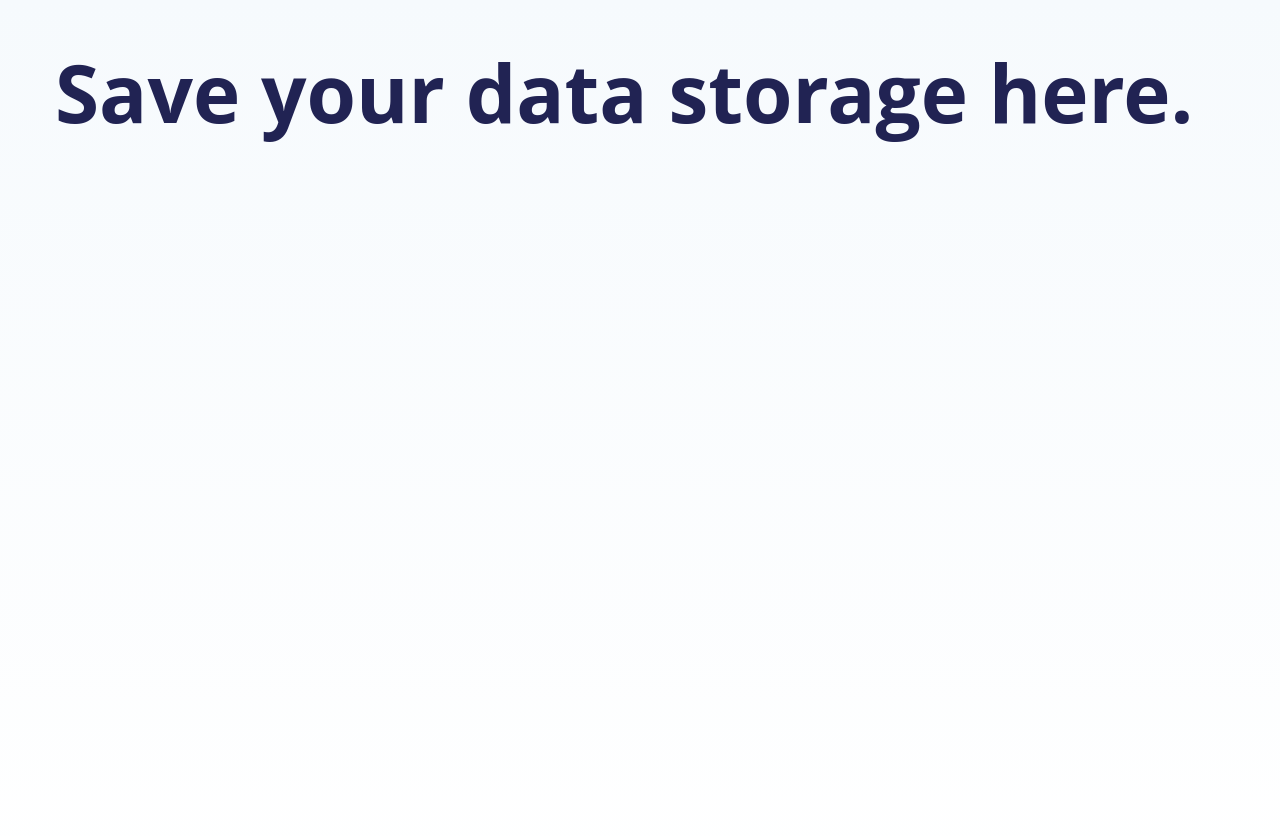
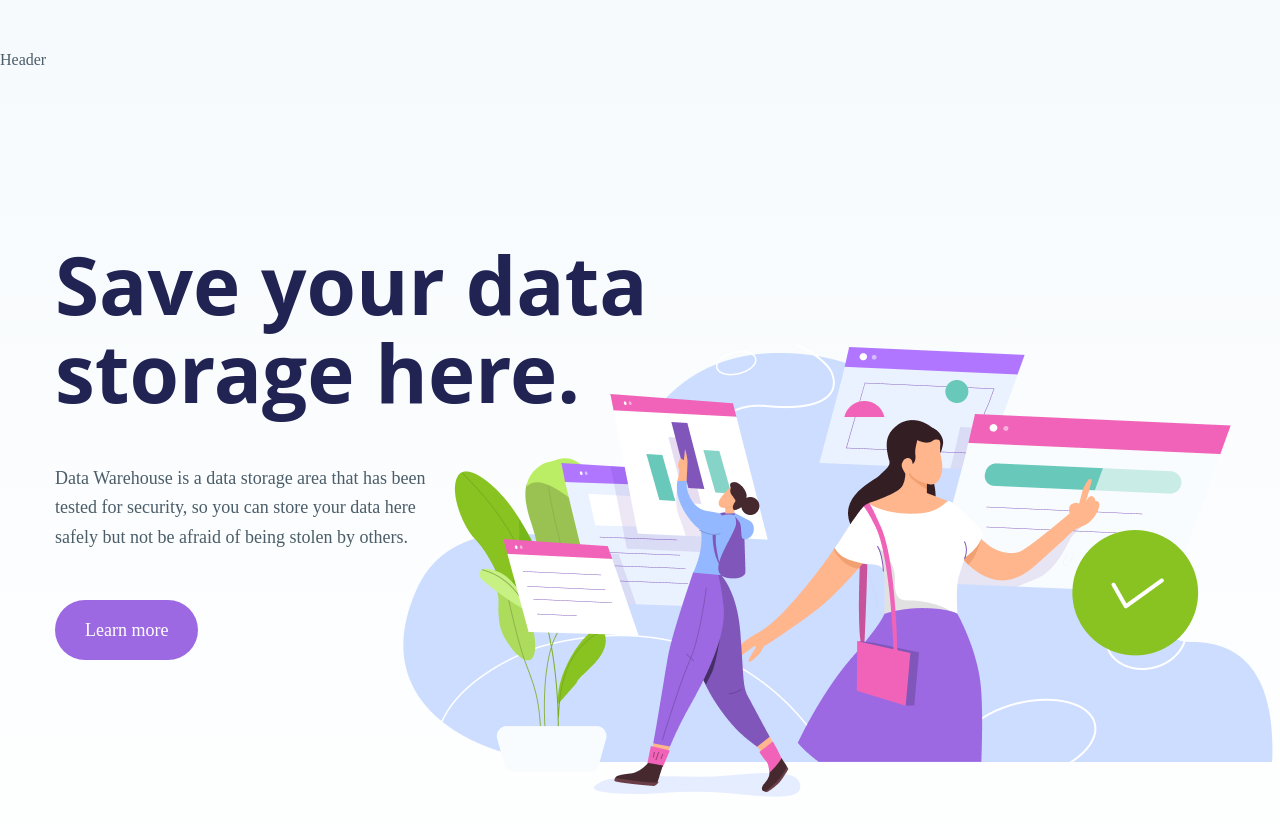
Before and after one commit to mahima98/aos-animation, a React (Vite) app: page / in a window 1280 px wide. Shown: the top 836 px of the page. Built offline with nearby package versions, Linux system fonts and the light colour scheme.

Commit message:
Added section-1 with animation

```diff
--- a/src/App.jsx
+++ b/src/App.jsx
@@ -1,4 +1,4 @@
-import { useState } from "react";
+import React, { useState } from "react";
 // import reactLogo from './assets/react.svg'
 import "./App.css";
 import Aos from "aos";
@@ -6,6 +6,10 @@ import "aos/dist/aos.css";
 import Hero from "./components/Hero";
 
 function App() {
+  Aos.init({
+    duration: 1800,
+    offset: 0,
+  });
   return (
     <div>
       <Hero />
--- a/src/components/Hero.jsx
+++ b/src/components/Hero.jsx
@@ -1,14 +1,43 @@
 import React from "react";
 import { heroData } from "../data";
+import Header from "../components/Header";
 
 const Hero = () => {
   const { title, subtitle, btnText, image } = heroData;
   return (
     <section className="lg:h-[900px] py-12">
-      <div className="container mx-auto">
-        <div>
-          <div>
-            <h1 className="h1">{title}</h1>
+      <Header />
+      <div className="container mx-auto h-full relative">
+        <div className="flex flex-col xl:flex-row items-center h-full md:py-24">
+          <div className="text text-center xl:text-left xl:absolute xl:mb-12">
+            <h1
+              className="h1 xl:max-w-[700px] mb-6 xl:mb-12"
+              data-aos="fade-down"
+              data-aos-delay="400"
+            >
+              {title}
+            </h1>
+            <p
+              className="lead xl:max-w-[380px] mb-6 lg:mb-12"
+              data-aos="fade-down"
+              data-aos-delay="500"
+            >
+              {subtitle}
+            </p>
+            <button
+              className="btn btn-primary mb-8 xl:mb-0"
+              data-aos="fade-down"
+              data-aos-delay="600"
+            >
+              {btnText}
+            </button>
+          </div>
+          <div
+            className="image xl:absolute xl:-right-12 xl:bottom-16"
+            data-aos="fade-up"
+            data-aos-delay="700"
+          >
+            <img src={image} alt="" />
           </div>
         </div>
       </div>
```
